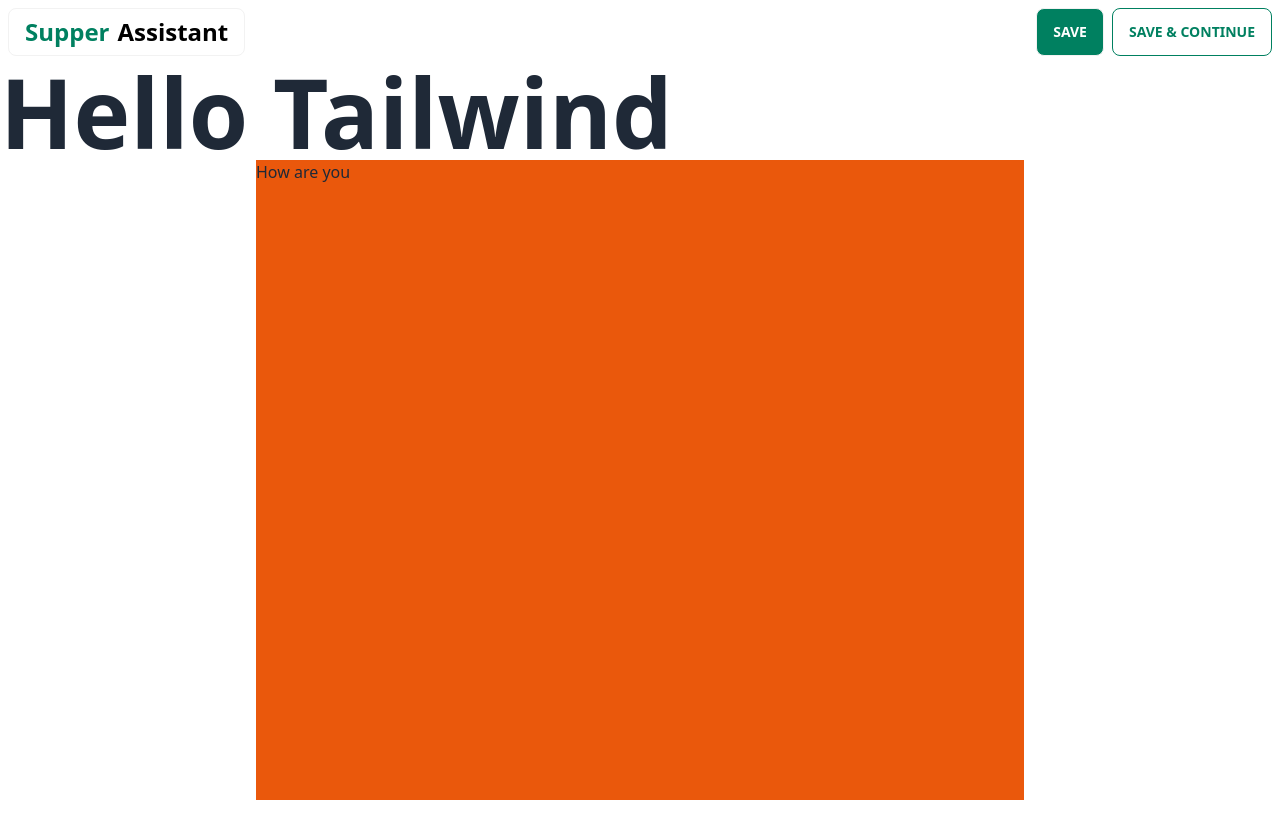
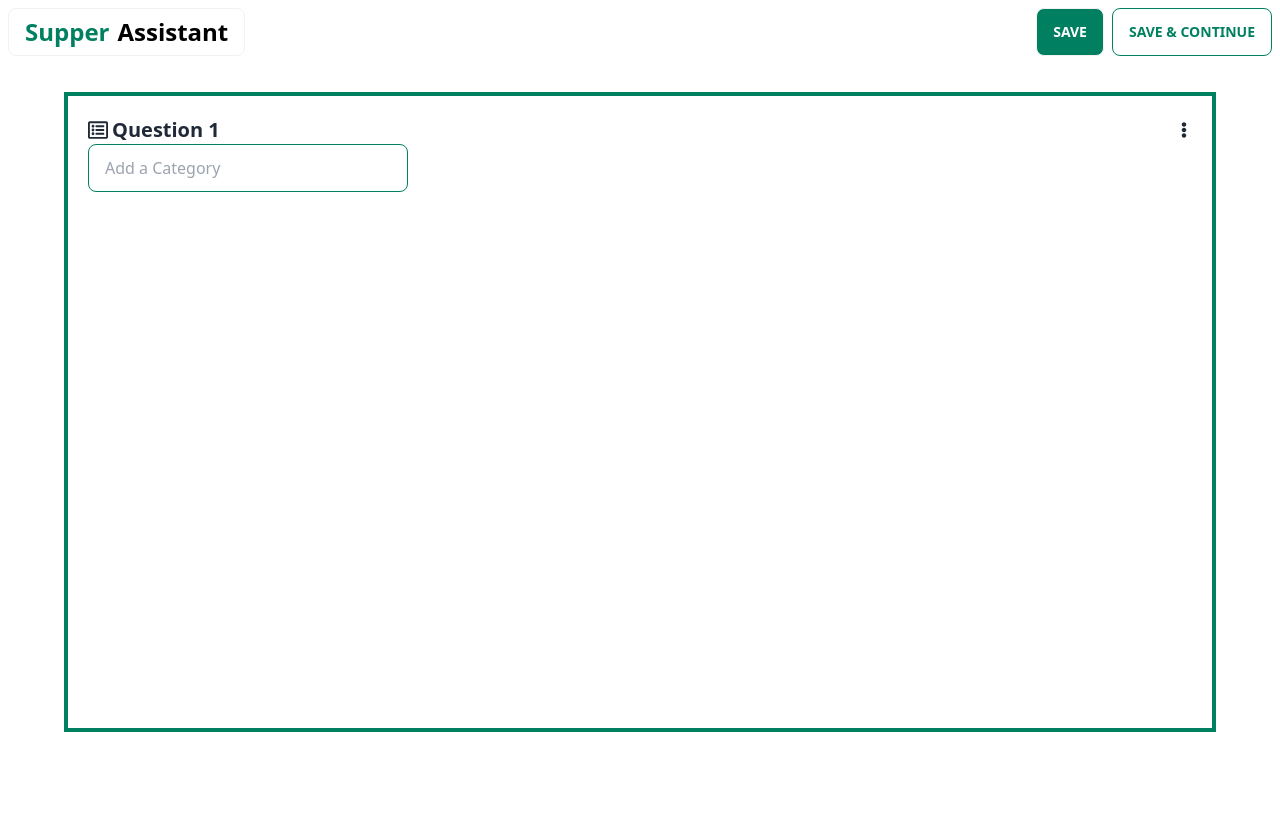
Before and after one commit to bhuiamh/SupperAssistant, a React (Vite) app: page / in a window 1280 px wide. Shown: the top 838 px of the page. After the commit the page ends 800 px from the top, so only its background shows below. Built offline with nearby package versions, Linux system fonts and the light colour scheme.

Commit message:
Question 1 added

```diff
--- a/src/App.jsx
+++ b/src/App.jsx
@@ -6,9 +6,6 @@ function App() {
   return (
     <DndProvider backend={HTML5Backend}>
       <Navbar></Navbar>
-      <div>
-        <h1 className="font-bold text-8xl">Hello Tailwind</h1>
-      </div>
       <BrilliantQuestion></BrilliantQuestion>
     </DndProvider>
   );
--- a/src/components/BrilliantQuestion.jsx
+++ b/src/components/BrilliantQuestion.jsx
@@ -1,10 +1,26 @@
 import React from "react";
-
+import { FaEllipsisV, FaRegListAlt } from "react-icons/fa";
 const BrilliantQuestion = () => {
   return (
     <div>
-      <div className="mx-auto mb-24 h-[80vh] w-3/5 bg-orange-600">
-        <h1>How are you</h1>
+      <div className="mx-16 my-7 min-h-[80vh] border-[#008060] border-4">
+        <div className="p-5">
+          <div className="flex items-center justify-between">
+            <h1 className="font-bold text-xl gap-1 flex items-center">
+              <FaRegListAlt /> Question 1
+            </h1>
+            <button>
+              <FaEllipsisV />
+            </button>
+          </div>
+          <div>
+            <input
+              type="text"
+              placeholder="Add a Category"
+              className="input border-[#008060] w-full max-w-xs"
+            />
+          </div>
+        </div>
       </div>
     </div>
   );
```
